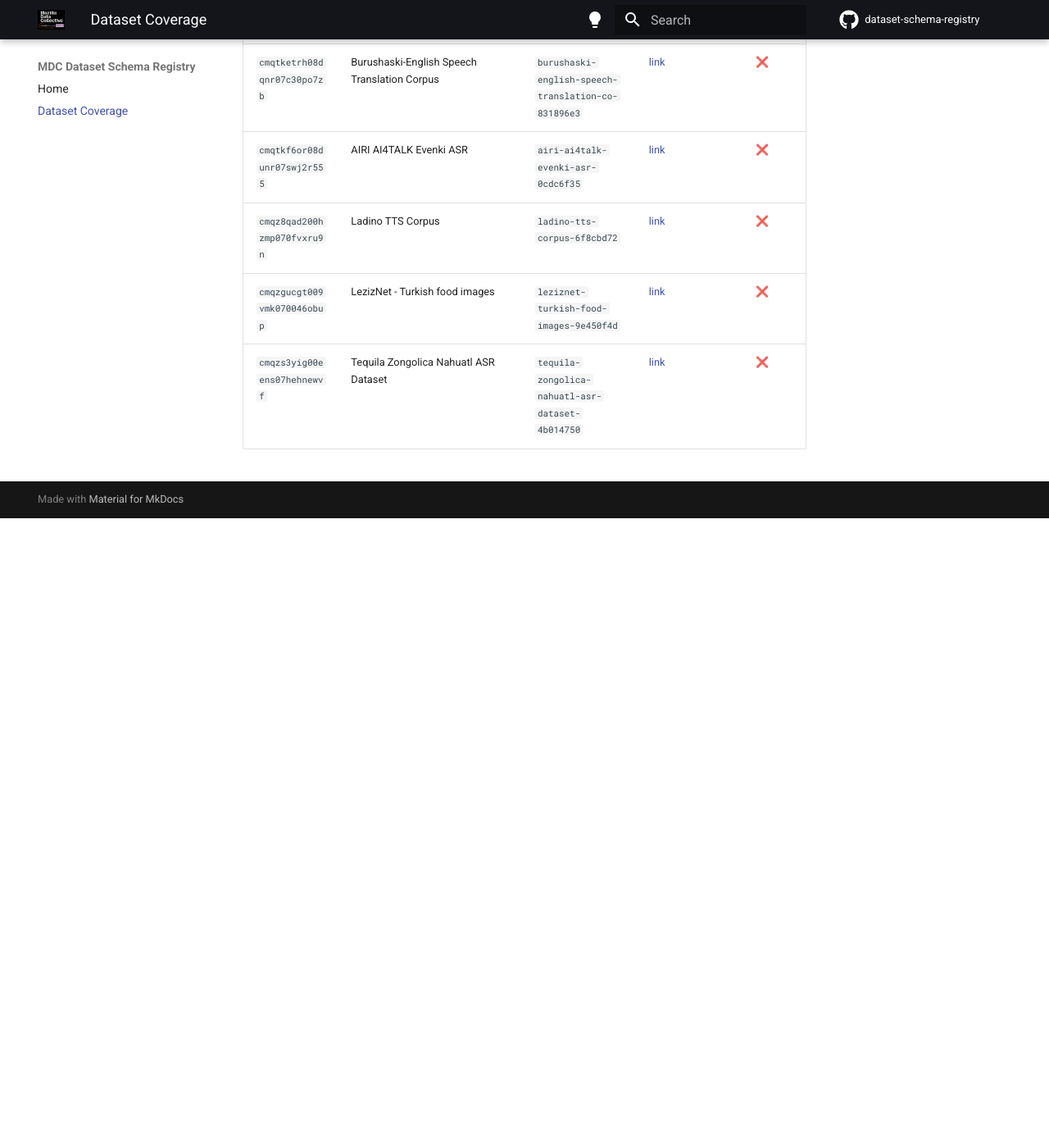
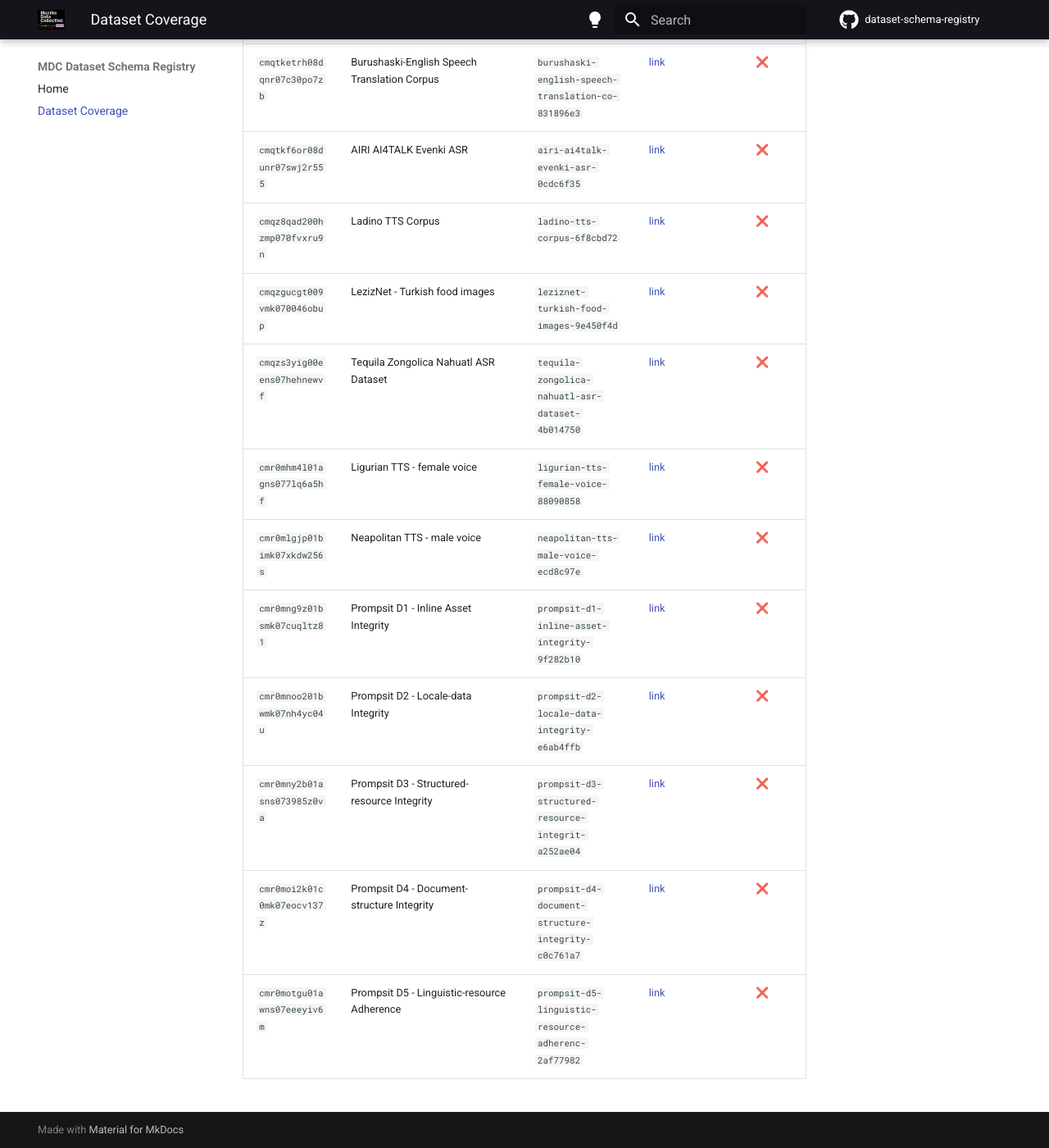
Before and after one commit to Mozilla-Data-Collective/dataset-schema-registry, an MkDocs documentation site: the page built from docs/dataset-coverage.md, in a window 1280 px wide and 1400 px high, scrolled down 89887 px. Shown: the whole window at 82% size. Built offline with MkDocs 1.6.1 and Material for MkDocs 9.7.7, drawn with Linux system fonts in a browser that asks for light colours; comment, search, counter and statistics services are not loaded; before the commit the page ends 90519 px from its top, so only the background shows below that; some of the changed text lies outside the part shown.

Commit message:
chore: update dataset coverage [skip ci]

```diff
--- a/docs/dataset-coverage.md
+++ b/docs/dataset-coverage.md
@@ -895,3 +895,10 @@ schema in this registry and which ones are still missing.
 | `cmqz8qad200hzmp070fvxru9n` | Ladino TTS Corpus | `ladino-tts-corpus-6f8cbd72` | [link](https://mozilladatacollective.com/datasets/cmqz8qad200hzmp070fvxru9n) | ❌ |
 | `cmqzgucgt009vmk070046obup` | LezizNet - Turkish food images | `leziznet-turkish-food-images-9e450f4d` | [link](https://mozilladatacollective.com/datasets/cmqzgucgt009vmk070046obup) | ❌ |
 | `cmqzs3yig00eens07hehnewvf` | Tequila Zongolica Nahuatl ASR Dataset | `tequila-zongolica-nahuatl-asr-dataset-4b014750` | [link](https://mozilladatacollective.com/datasets/cmqzs3yig00eens07hehnewvf) | ❌ |
+| `cmr0mhm4l01agns077lq6a5hf` | Ligurian TTS - female voice | `ligurian-tts-female-voice-88090858` | [link](https://mozilladatacollective.com/datasets/cmr0mhm4l01agns077lq6a5hf) | ❌ |
+| `cmr0mlgjp01bimk07xkdw256s` | Neapolitan TTS - male voice | `neapolitan-tts-male-voice-ecd8c97e` | [link](https://mozilladatacollective.com/datasets/cmr0mlgjp01bimk07xkdw256s) | ❌ |
+| `cmr0mng9z01bsmk07cuqltz81` | Prompsit D1 - Inline Asset Integrity | `prompsit-d1-inline-asset-integrity-9f282b10` | [link](https://mozilladatacollective.com/datasets/cmr0mng9z01bsmk07cuqltz81) | ❌ |
+| `cmr0mnoo201bwmk07nh4yc04u` | Prompsit D2 - Locale-data Integrity | `prompsit-d2-locale-data-integrity-e6ab4ffb` | [link](https://mozilladatacollective.com/datasets/cmr0mnoo201bwmk07nh4yc04u) | ❌ |
+| `cmr0mny2b01asns073985z0va` | Prompsit D3 - Structured-resource Integrity | `prompsit-d3-structured-resource-integrit-a252ae04` | [link](https://mozilladatacollective.com/datasets/cmr0mny2b01asns073985z0va) | ❌ |
+| `cmr0moi2k01c0mk07eocv137z` | Prompsit D4 - Document-structure Integrity | `prompsit-d4-document-structure-integrity-c0c761a7` | [link](https://mozilladatacollective.com/datasets/cmr0moi2k01c0mk07eocv137z) | ❌ |
+| `cmr0motgu01awns07eeeyiv6m` | Prompsit D5 - Linguistic-resource Adherence | `prompsit-d5-linguistic-resource-adherenc-2af77982` | [link](https://mozilladatacollective.com/datasets/cmr0motgu01awns07eeeyiv6m) | ❌ |
```
Also changed, not shown: other parts of docs/dataset-coverage.md (+3 -3 lines).
